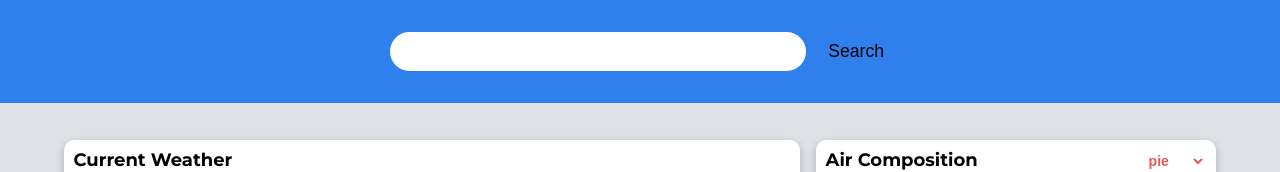
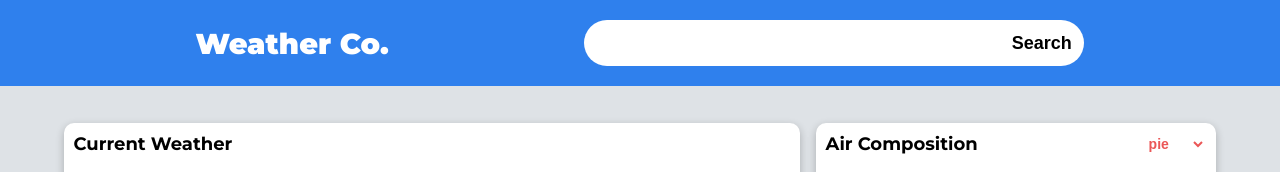
Before and after one commit to architbaurai/gdsc-task, a React (Create React App) app: page / in a window 1280 px wide. Shown: the top 172 px of the page. Built offline with nearby package versions, Linux system fonts and the light colour scheme; no server answers.

Commit message:
styled search bar

```diff
--- a/src/App.jsx
+++ b/src/App.jsx
@@ -27,10 +27,17 @@ function Header({setSymbol}){
   const [temp, setTemp] = useState("");
 
   return <header>
+
+    <div className="search-container">
+
+    <p className="logo">Weather Co.</p>
+
     <form action="submit">
       <input type="text" onChange={(e)=>{setTemp((s)=>e.target.value)}}/>
-      <button onClick={(e)=>{e.preventDefault(); if(temp !== "") {setSymbol(prev=>{prev.set("symbol",temp); return prev;})}}}>Search</button>
+      <button onClick={(e)=>{e.preventDefault(); if(temp !== "") {setSymbol(prev=>{prev.set("symbol",temp); return prev;})} e.target.value = '';}}><strong>Search</strong></button>
     </form>
+
+    </div>
 
   </header>
 }
@@ -483,7 +490,7 @@ function Overview({symbol}){
   },[symbol])
 
   const link = encodeURI(window.location.href);
-  const msg = encodeURI(`Hey ! Checkout the climate analysis of ${symbol}:\n`)
+  const msg = encodeURI(`Hey ! Checkout the climate analysis of ${symbol} at Weather Co. \n`)
 
   const fb_link = `https://www.facebook.com/share.php?u=${link}&text=${msg}`;
   const tw_link = `http://twitter.com/share?&url=${link}&text=${msg}`;
--- a/src/style.css
+++ b/src/style.css
@@ -51,25 +51,35 @@ header form{
     width: 90%;
     max-width: 500px;
     display: flex;
-    flex-direction: column;
     align-items: center;
     justify-content: center;
-    margin: 1em auto;
-    gap:1em
+    margin: 0.25em auto;
 }
 
 header input{
-    width: 100%;
+    width: 90%;
     border: none;
-    border-radius: 100px;
+    border-top-left-radius: 100px;
+    border-bottom-left-radius: 100px;
     font-size: 1.125rem;
-    padding: 0.5em;
+    padding: 0.7em;
+    margin: 0;
+
+    outline: none;
 }
 
 header button{
     border: none;
-    background-color: transparent;
-    font-size: 1.1rem;
+    background-color: white;
+    border-top-right-radius: 100px;
+    border-bottom-right-radius: 100px;
+    font-size: 1.125rem;
+    padding: 0.7em;
+    margin: 0;
+}
+
+header button:hover{
+    cursor: pointer;
 }
 
 .main-container{
@@ -174,6 +184,38 @@ header button{
     margin: 1em 0;
 }
 
+.logo{
+    display: none;
+}
+
+
+@media(min-width:500px){
+
+
+    .search-container{
+        display: flex;
+        align-items: center;
+        justify-content: space-evenly;
+
+        margin-inline: auto;
+
+        max-width: 1300px;
+    }
+
+    header form{
+        width: 45%;
+        margin: 0.25em 0em;
+    }
+
+    .logo{
+        display: inline;
+        font-size: 1.8em;
+        color: white;
+        font-weight:900;
+        margin: 0;
+    }
+}
+
 @media(min-width:1000px){
 
     .statistics{
@@ -203,10 +245,6 @@ header button{
         grid-area: bar;
     }
 
-    header form{
-        flex-direction: row;
-    }
-
     .info-card{
         flex-direction: row;
         justify-content: space-around;
```
